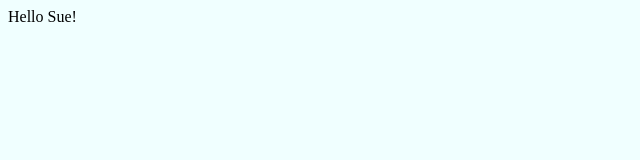
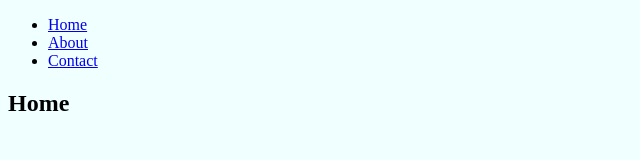
Before and after one commit to Bluey95/Skypey, a React app: page / in a window 1280 px wide. Shown: the whole page, without its empty margins (0-640 px from the left). Built offline with nearby package versions, Linux system fonts and the light colour scheme.

Commit message:
chore(setup): setup react router -install react-router-dom -setup routing on the application [Finishes #162531581]

```diff
--- a/src/index.html
+++ b/src/index.html
@@ -2,12 +2,9 @@
   <html lang="en">
   <head>
     <meta charset="UTF-8">
-  <meta name="viewport" content="width=device-width, initial-scale=1.0">
-  <meta http-equiv="X-UA-Compatible" content="ie=edge">
     <title>Skypee</title>
-  <link href="./index.css">
   </head>
   <body>
-  <section id="index"></section>
+    <div id="root"></div>
   </body>
 </html>
--- a/src/index.js
+++ b/src/index.js
@@ -1,9 +1,10 @@
-import React from "react";
-import ReactDOM from "react-dom";
-require('./index.css')
+import React from 'react';
+import ReactDOM from 'react-dom';
+import './index.css';
+import { Provider } from 'react-redux';
+import AppRoutes from '../src/routes';
 
-const Index = () => {
-  return <div>Hello Sue!</div>;
-};
-
-ReactDOM.render(<Index />, document.getElementById("index"));
+ReactDOM.render(
+    <AppRoutes />,
+  document.getElementById('root')
+);
--- /dev/null
+++ b/src/reducers/RootReducer.js
@@ -0,0 +1,5 @@
+import { combineReducers } from 'redux';
+
+export default combineReducers({
+
+});
--- /dev/null
+++ b/src/routes/index.js
@@ -0,0 +1,32 @@
+import React from "react";
+import { BrowserRouter as Router, Route, Link } from "react-router-dom";
+
+const App = () => (
+  <Router>
+    <div>
+      <Header />
+      <Route exact path="/" component={Home} />
+      <Route path="/about" component={About} />
+      <Route path="/contact" component={Contact} />
+    </div>
+  </Router>
+);
+
+const Home = () => <h2>Home</h2>;
+const About = () => <h2>About</h2>;
+const Contact = () => <h2>Contact</h2>;
+const Header = () => (
+  <ul>
+    <li>
+      <Link to="/">Home</Link>
+    </li>
+    <li>
+      <Link to="/about">About</Link>
+    </li>
+    <li>
+      <Link to="/contact">Contact</Link>
+    </li>
+  </ul>
+);
+
+export default App;
```
Also changed, not shown: package.json (+6 -1 lines), src/store/index.js (added, +7 -0 lines), 1 other file. Lines whose indentation alone changed are shown as unchanged.
